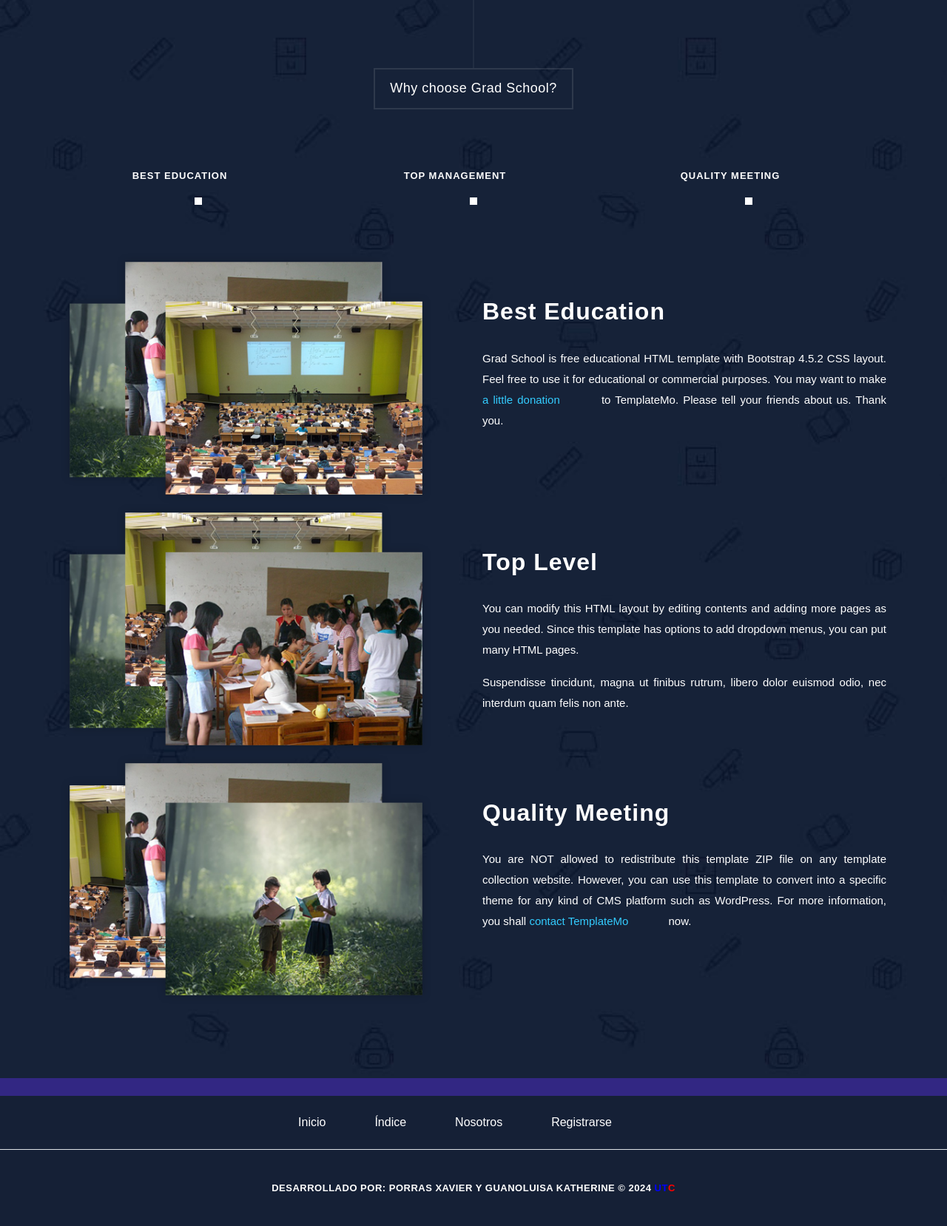
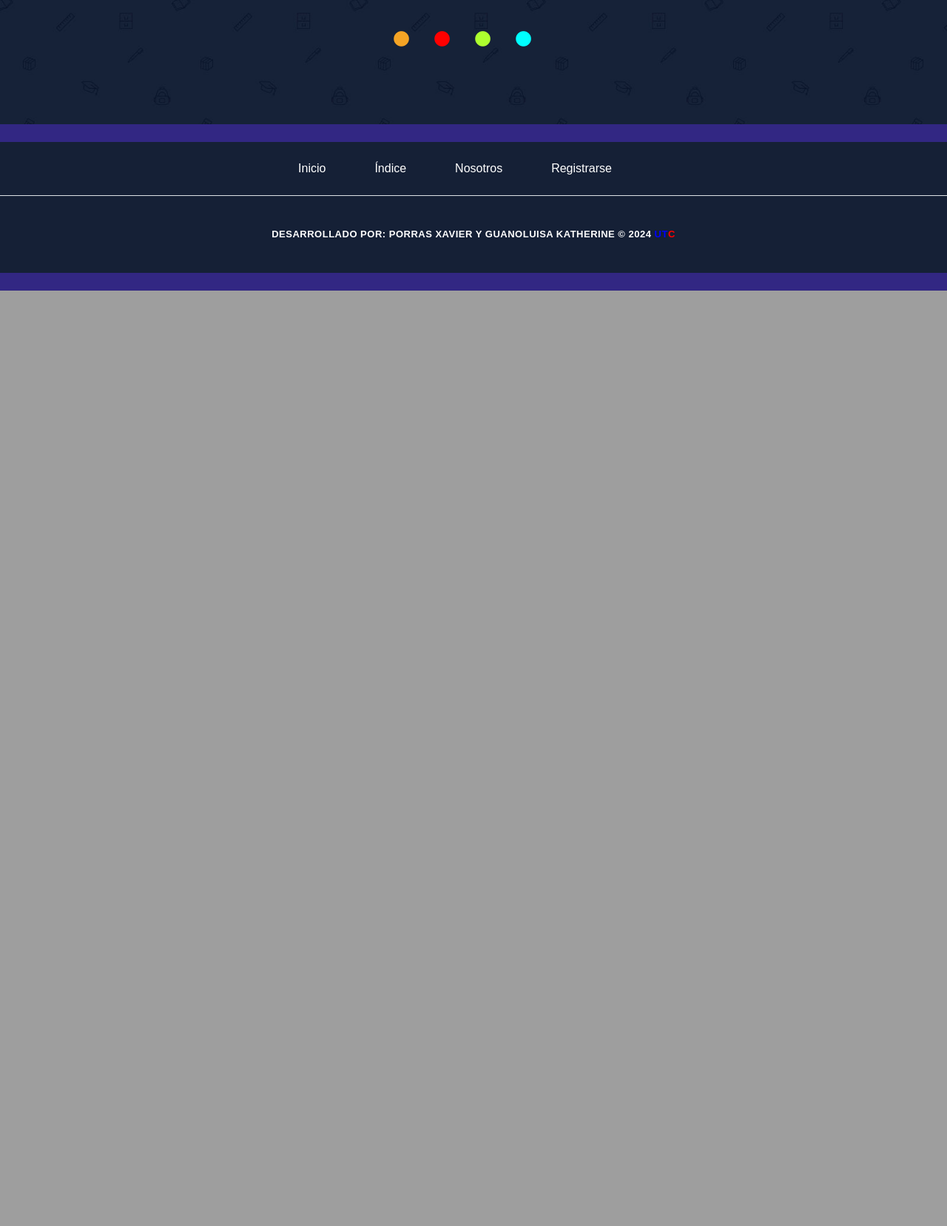
Before and after one commit to Ed150n/amazingTeam, a Django app: page / in a window 1280 px wide. Shown: the part 631-2289 px from the top of the page at 74% size. After the commit the page ends 1024 px from the top, so only its background shows below. Run offline with Django 5.2, Linux system fonts and the light colour scheme; some libraries are stand-ins or nearby versions.

Commit message:
Cuerpo de la portada2

```diff
--- a/Aplicaciones/Home/templates/Inicio/portada.html
+++ b/Aplicaciones/Home/templates/Inicio/portada.html
@@ -7,33 +7,27 @@
             <div class="row">
                 <div class="col-lg-4 col-12">
                     <div class="features-post">
-
+                        <div class="features-content" style="background-color: aqua;height: 120px;">
+                            <div class="content-show text-center">
+                                <h4><i class="fa fa-user"></i>FRIENDS</h4>
+                            </div>
+                        </div>
                     </div>
                 </div>
                 <div class="col-lg-4 col-12">
                     <div class="features-post second-features">
-                <div class="features-content">
-                <div class="content-show">
-                    <h4><i class="fa fa-graduation-cap"></i>Virtual Class</h4>
-                </div>
-                <div class="content-hide">
-                    <p>Curabitur id eros vehicula, tincidunt libero eu, lobortis mi. In mollis eros a posuere imperdiet. Donec maximus elementum ex. Cras convallis ex rhoncus, laoreet libero eu, vehicula libero.</p>
-                    <p class="hidden-sm">Curabitur id eros vehicula, tincidunt libero eu, lobortis mi. In mollis eros a posuere imperdiet.</p>
-                    <div class="scroll-to-section"><a href="#section3">Details</a></div>
+                        <div class="features-content" style="background-color: #F5A425;height: 120px;">
+                            <div class="content-show text-center">
+                                <h4><i class="fa fa-star"></i>START</h4>
                             </div>
                         </div>
                     </div>
                 </div>
                 <div class="col-lg-4 col-12">
                     <div class="features-post third-features">
-                <div class="features-content">
-                <div class="content-show">
-                    <h4><i class="fa fa-book"></i>Real Meeting</h4>
-                </div>
-                <div class="content-hide">
-                    <p>Curabitur id eros vehicula, tincidunt libero eu, lobortis mi. In mollis eros a posuere imperdiet. Donec maximus elementum ex. Cras convallis ex rhoncus, laoreet libero eu, vehicula libero.</p>
-                    <p class="hidden-sm">Curabitur id eros vehicula, tincidunt libero eu, lobortis mi. In mollis eros a posuere imperdiet.</p>
-                    <div class="scroll-to-section"><a href="#section4">Read More</a></div>
+                        <div class="features-content" style="background-color: yellow;height: 120px;">
+                            <div class="content-show text-center">
+                                <h4><i class="fa fa-list"></i>ALL   </h4>
                             </div>
                         </div>
                     </div>
@@ -41,62 +35,15 @@
             </div>
         </div>
     </section>
-
     <section class="section why-us" data-section="section2">
-        <div class="container">
-        <div class="row">
-            <div class="col-md-12">
-            <div class="section-heading">
-                <h2>Why choose Grad School?</h2>
-            </div>
-            </div>
-            <div class="col-md-12">
-            <div id='tabs'>
-                <ul>
-                <li><a href='#tabs-1'>Best Education</a></li>
-                <li><a href='#tabs-2'>Top Management</a></li>
-                <li><a href='#tabs-3'>Quality Meeting</a></li>
-                </ul>
-                <section class='tabs-content'>
-                <article id='tabs-1'>
-                    <div class="row">
-                    <div class="col-md-6">
-                        <img src="{% static 'plantilla/ingles/assets/images/choose-us-image-01.png' %}" alt="IMG">
-                    </div>
-                    <div class="col-md-6">
-                        <h4>Best Education</h4>
-                        <p>Grad School is free educational HTML template with Bootstrap 4.5.2 CSS layout. Feel free to use it for educational or commercial purposes. You may want to make <a href="https://paypal.me/templatemo" target="_parent" rel="sponsored">a little donation</a> to TemplateMo. Please tell your friends about us. Thank you.</p>
-                    </div>
-                    </div>
-                </article>
-                <article id='tabs-2'>
-                    <div class="row">
-                    <div class="col-md-6">
-                        <img src="{% static 'plantilla/ingles/assets/images/choose-us-image-02.png' %}" alt="">
-                    </div>
-                    <div class="col-md-6">
-                        <h4>Top Level</h4>
-                        <p>You can modify this HTML layout by editing contents and adding more pages as you needed. Since this template has options to add dropdown menus, you can put many HTML pages.</p>
-                        <p>Suspendisse tincidunt, magna ut finibus rutrum, libero dolor euismod odio, nec interdum quam felis non ante.</p>
-                    </div>
-                    </div>
-                </article>
-                <article id='tabs-3'>
-                    <div class="row">
-                    <div class="col-md-6">
-                        <img src="{% static 'plantilla/ingles/assets/images/choose-us-image-03.png' %}" alt="">
-                    </div>
-                    <div class="col-md-6">
-                        <h4>Quality Meeting</h4>
-                        <p>You are NOT allowed to redistribute this template ZIP file on any template collection website. However, you can use this template to convert into a specific theme for any kind of CMS platform such as WordPress. For more information, you shall <a rel="nofollow" href="https://templatemo.com/contact" target="_parent">contact TemplateMo</a> now.</p>
-                    </div>
-                    </div>
-                </article>
-                </section>
-            </div>
-            </div>
-        </div>
+        <br><br>
+        <div class="content-show text-center circulos">
+            <i class="fa fa-circle" style="font-size: 24px; color: #F5A425;"></i>
+            <i class="fa fa-circle" style="font-size: 24px; color: red;"></i>
+            <i class="fa fa-circle" style="font-size: 24px; color: greenyellow;"></i>
+            <i class="fa fa-circle" style="font-size: 24px; color: aqua;"></i>
         </div>
     </section>
+
     <!--FIN CUERPO 1-->
 {% endblock %}
--- a/Aplicaciones/Home/templates/plantilla.html
+++ b/Aplicaciones/Home/templates/plantilla.html
@@ -25,6 +25,8 @@
 
         <!--CSS XAV-->
         <link rel="stylesheet" href="{% static 'css/plantilla.css' %}">
+        <link rel="stylesheet" href="{% static 'css/portada.css' %}">
+
         <!--Css Indice kathe-->
         <link rel="stylesheet" href="{% static 'css/indice.css' %}">
         <!--Css Nosotros kathe-->
--- /dev/null
+++ b/amazingTeam/static/css/portada.css
@@ -0,0 +1,4 @@
+/*CIRCULOS*/
+.circulos i{
+    margin-right: 30px ;
+}
```
Also changed, not shown: amazingTeam/static/img/friends.jpg (added). Lines whose indentation alone changed are shown as unchanged.
